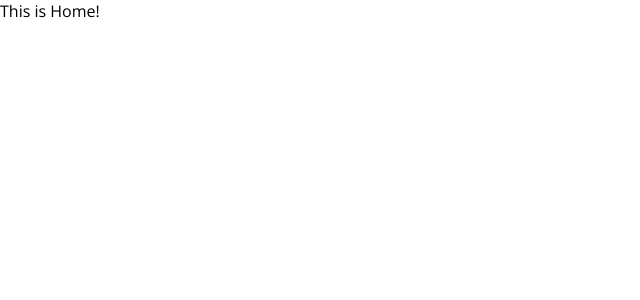
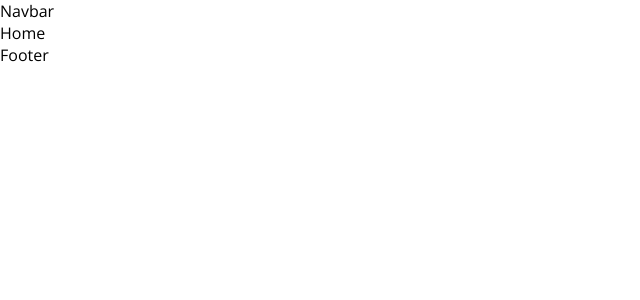
Before and after one commit to AERH8601/Blog, a React (Create React App) app in the folder client/: page / in a window 1280 px wide. Shown: the top 300 px of the page, without its empty margins (0-640 px from the left). Built offline with nearby package versions, Linux system fonts and the light colour scheme.

Commit message:
Declaración Outlet y reorganización navegación

```diff
--- a/client/src/App.js
+++ b/client/src/App.js
@@ -1,17 +1,44 @@
 import {
   createBrowserRouter,
   RouterProvider,
+  Outlet,
 } from "react-router-dom";
 import Register from "./pages/Register";
 import Login from "./pages/Login";
 import Write from "./pages/Write";
 import Home from "./pages/Home";
 import Single from "./pages/Single";
+import Navbar from "./components/Navbar";
+import Footer from "./components/Footer";
+
+const Layout = () => {
+  return(
+    <>
+    <Navbar/>
+    <Outlet/>
+    <Footer/>
+    </>
+  )
+}
 
 const router = createBrowserRouter([
   {
     path: "/",
-    element: <div>This is Home!</div>,
+    element: <Layout/>,
+    children:[
+      {
+        path: "/",
+        element: <Home/>,
+      },
+      {
+        path: "/single",
+        element: <Single/>,
+      },
+      {
+        path: "/write",
+        element: <Write/>,
+      },
+    ]
   },
   {
     path: "/register",
@@ -21,19 +48,6 @@
     path: "/login",
     element: <Login/>,
   },
-  {
-    path: "/write",
-    element: <Write/>,
-  },
-  {
-    path: "/home",
-    element: <Home/>,
-  },
-  {
-    path: "/single",
-    element: <Single/>,
-  },
-
 
 ]);
 
--- a/client/src/components/Footer.jsx
+++ b/client/src/components/Footer.jsx
@@ -0,0 +1,9 @@
+import React from 'react'
+
+const Footer = () => {
+  return (
+    <div>Footer</div>
+  )
+}
+
+export default Footer
--- a/client/src/components/Navbar.jsx
+++ b/client/src/components/Navbar.jsx
@@ -0,0 +1,9 @@
+import React from 'react'
+
+const Navbar = () => {
+  return (
+    <div>Navbar</div>
+  )
+}
+
+export default Navbar
```
